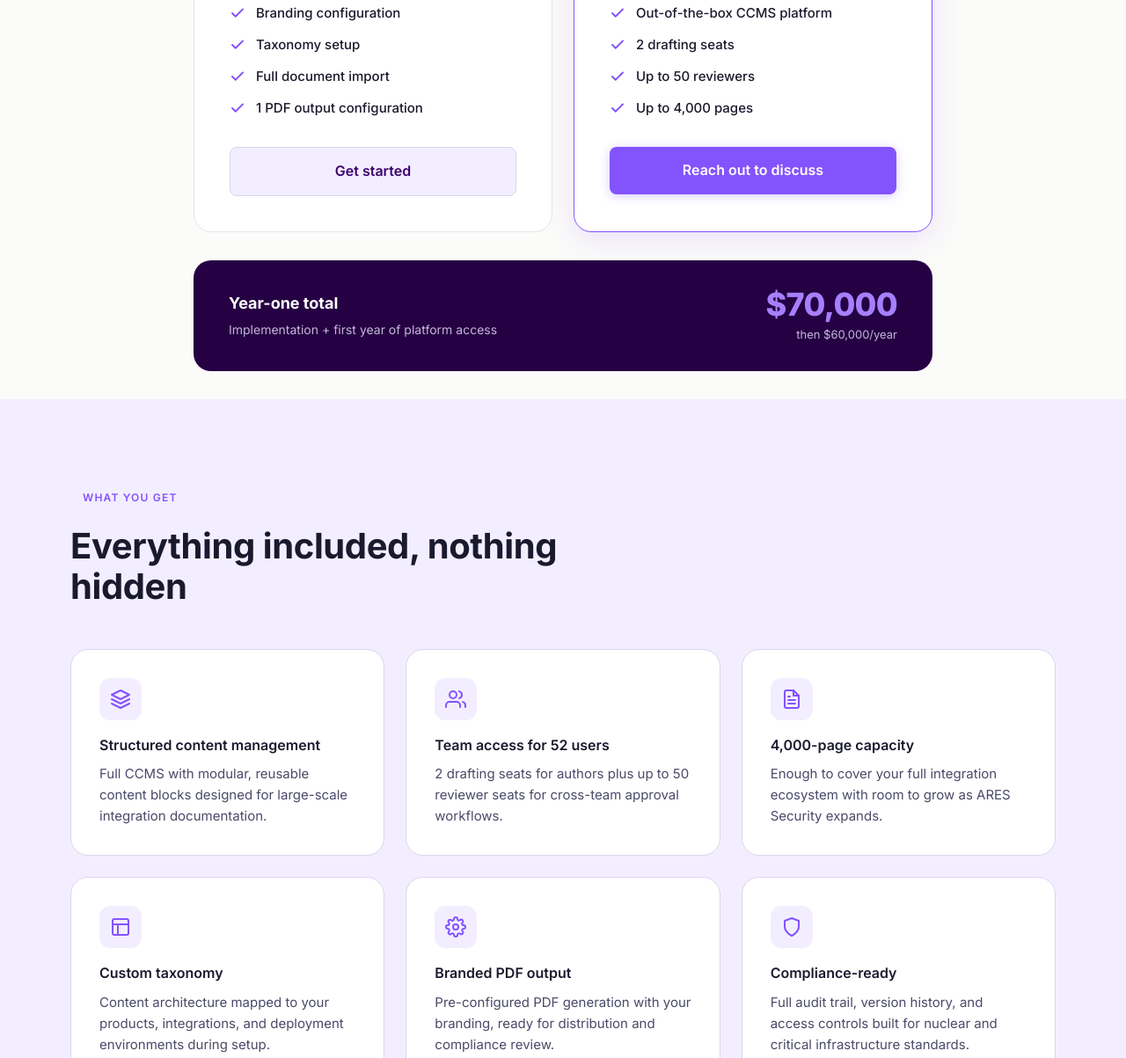
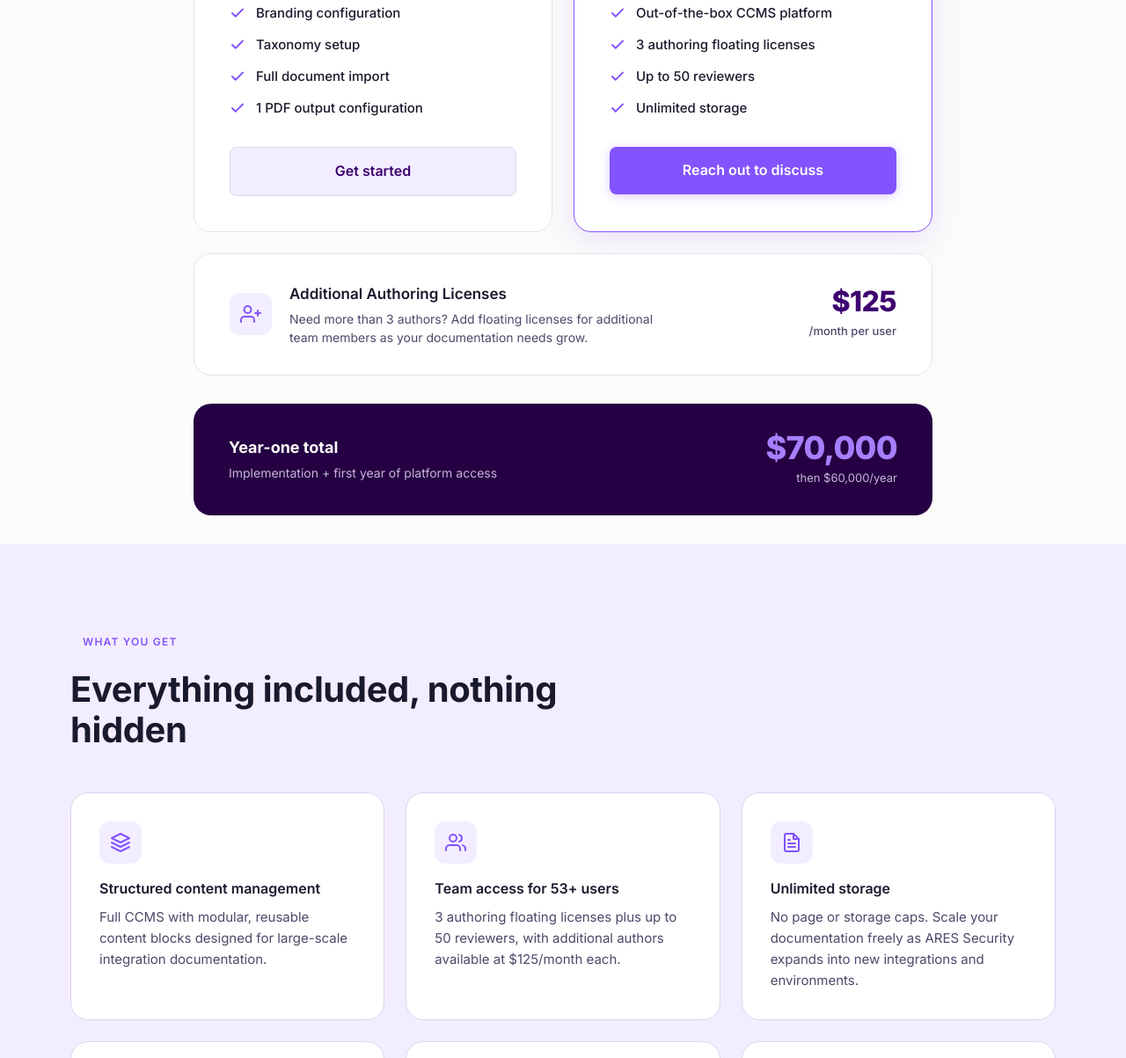
Before and after one commit to samuelbrahem/ARES-SECURITY, a plain HTML site: page pricing.html in a window 1280 px wide. Shown: the part 955-2158 px from the top of the page at 88% size. Drawn offline with Linux system fonts and the light colour scheme.

Commit message:
Update pricing: 3 floating licenses, unlimited storage, addon box
- Changed annual plan from 2 drafting seats to 3 authoring floating
  licenses
- Removed page/storage limits, now unlimited
- Added separate addon card for additional authoring licenses at
  $125/month per user
- Updated "What You Get" section to match new pricing structure

Co-Authored-By: Claude Opus 4.6 <noreply@anthropic.com>

```diff
--- a/pricing.html
+++ b/pricing.html
@@ -113,7 +113,7 @@
             </li>
             <li>
               <svg width="18" height="18" viewBox="0 0 24 24" fill="none" stroke="currentColor" stroke-width="2.5" stroke-linecap="round" stroke-linejoin="round"><polyline points="20 6 9 17 4 12"/></svg>
-              2 drafting seats
+              3 authoring floating licenses
             </li>
             <li>
               <svg width="18" height="18" viewBox="0 0 24 24" fill="none" stroke="currentColor" stroke-width="2.5" stroke-linecap="round" stroke-linejoin="round"><polyline points="20 6 9 17 4 12"/></svg>
@@ -121,12 +121,31 @@
             </li>
             <li>
               <svg width="18" height="18" viewBox="0 0 24 24" fill="none" stroke="currentColor" stroke-width="2.5" stroke-linecap="round" stroke-linejoin="round"><polyline points="20 6 9 17 4 12"/></svg>
-              Up to 4,000 pages
+              Unlimited storage
             </li>
           </ul>
           <a href="mailto:sabrahem@rws.com?subject=TimeArc%20Annual%20Plan%20%E2%80%93%20ARES%20Security" class="btn-primary">Reach out to discuss</a>
         </div>
 
+      </div>
+
+      <!-- Additional Licenses -->
+      <div class="pricing-addon fade-up">
+        <div class="pricing-addon-inner">
+          <div class="pricing-addon-left">
+            <div class="pricing-addon-icon">
+              <svg width="24" height="24" viewBox="0 0 24 24" fill="none" stroke="currentColor" stroke-width="2" stroke-linecap="round" stroke-linejoin="round"><path d="M16 21v-2a4 4 0 0 0-4-4H5a4 4 0 0 0-4 4v2"/><circle cx="8.5" cy="7" r="4"/><line x1="20" y1="8" x2="20" y2="14"/><line x1="23" y1="11" x2="17" y2="11"/></svg>
+            </div>
+            <div>
+              <h3>Additional Authoring Licenses</h3>
+              <p>Need more than 3 authors? Add floating licenses for additional team members as your documentation needs grow.</p>
+            </div>
+          </div>
+          <div class="pricing-addon-right">
+            <span class="pricing-addon-price">$125</span>
+            <span class="pricing-addon-term">/month per user</span>
+          </div>
+        </div>
       </div>
 
       <!-- Total Summary -->
@@ -164,15 +183,15 @@
           <div class="included-icon">
             <svg width="24" height="24" viewBox="0 0 24 24" fill="none" stroke="currentColor" stroke-width="2" stroke-linecap="round" stroke-linejoin="round"><path d="M17 21v-2a4 4 0 0 0-4-4H5a4 4 0 0 0-4 4v2"/><circle cx="9" cy="7" r="4"/><path d="M23 21v-2a4 4 0 0 0-3-3.87"/><path d="M16 3.13a4 4 0 0 1 0 7.75"/></svg>
           </div>
-          <h3>Team access for 52 users</h3>
-          <p>2 drafting seats for authors plus up to 50 reviewer seats for cross-team approval workflows.</p>
+          <h3>Team access for 53+ users</h3>
+          <p>3 authoring floating licenses plus up to 50 reviewers, with additional authors available at $125/month each.</p>
         </div>
         <div class="included-item fade-up fade-up-delay-2">
           <div class="included-icon">
             <svg width="24" height="24" viewBox="0 0 24 24" fill="none" stroke="currentColor" stroke-width="2" stroke-linecap="round" stroke-linejoin="round"><path d="M14 2H6a2 2 0 0 0-2 2v16a2 2 0 0 0 2 2h12a2 2 0 0 0 2-2V8z"/><polyline points="14 2 14 8 20 8"/><line x1="16" y1="13" x2="8" y2="13"/><line x1="16" y1="17" x2="8" y2="17"/><polyline points="10 9 9 9 8 9"/></svg>
           </div>
-          <h3>4,000-page capacity</h3>
-          <p>Enough to cover your full integration ecosystem with room to grow as ARES Security expands.</p>
+          <h3>Unlimited storage</h3>
+          <p>No page or storage caps. Scale your documentation freely as ARES Security expands into new integrations and environments.</p>
         </div>
         <div class="included-item fade-up">
           <div class="included-icon">
--- a/styles.css
+++ b/styles.css
@@ -1098,6 +1098,87 @@ body {
   width: 100%;
 }
 
+/* Pricing addon */
+.pricing-addon {
+  margin-top: 1.5rem;
+}
+
+.pricing-addon-inner {
+  background: var(--bg-card);
+  border: 1px solid #E8E0F0;
+  border-radius: var(--radius-lg);
+  padding: 2rem 2.5rem;
+  display: flex;
+  align-items: center;
+  justify-content: space-between;
+  gap: 2rem;
+  transition: all 0.3s ease;
+}
+
+.pricing-addon-inner:hover {
+  box-shadow: 0 8px 32px rgba(62, 1, 111, 0.1);
+  border-color: var(--violet);
+}
+
+.pricing-addon-left {
+  display: flex;
+  align-items: center;
+  gap: 1.25rem;
+}
+
+.pricing-addon-icon {
+  width: 48px;
+  height: 48px;
+  min-width: 48px;
+  background: var(--bg-soft);
+  border-radius: 12px;
+  display: flex;
+  align-items: center;
+  justify-content: center;
+  color: var(--violet);
+  transition: all 0.3s ease;
+}
+
+.pricing-addon-inner:hover .pricing-addon-icon {
+  background: var(--violet);
+  color: #fff;
+}
+
+.pricing-addon-left h3 {
+  font-size: 1.0625rem;
+  font-weight: 600;
+  color: var(--text-primary);
+  margin-bottom: 0.25rem;
+}
+
+.pricing-addon-left p {
+  font-size: 0.875rem;
+  color: var(--text-secondary);
+  line-height: 1.5;
+  max-width: 420px;
+}
+
+.pricing-addon-right {
+  text-align: right;
+  white-space: nowrap;
+}
+
+.pricing-addon-price {
+  font-size: 2rem;
+  font-weight: 800;
+  color: var(--purple-primary);
+  letter-spacing: -0.02em;
+  line-height: 1;
+}
+
+.pricing-addon-term {
+  display: block;
+  font-size: 0.8125rem;
+  color: var(--text-secondary);
+  font-weight: 500;
+  margin-top: 0.25rem;
+}
+
 /* Pricing summary */
 .pricing-summary {
   margin-top: 2rem;
@@ -1320,6 +1401,23 @@ body {
   .pricing-summary-right {
     text-align: center;
   }
+
+  .pricing-addon-inner {
+    flex-direction: column;
+    text-align: center;
+  }
+
+  .pricing-addon-left {
+    flex-direction: column;
+  }
+
+  .pricing-addon-left p {
+    max-width: none;
+  }
+
+  .pricing-addon-right {
+    text-align: center;
+  }
 }
 
 @media (max-width: 600px) {
```
